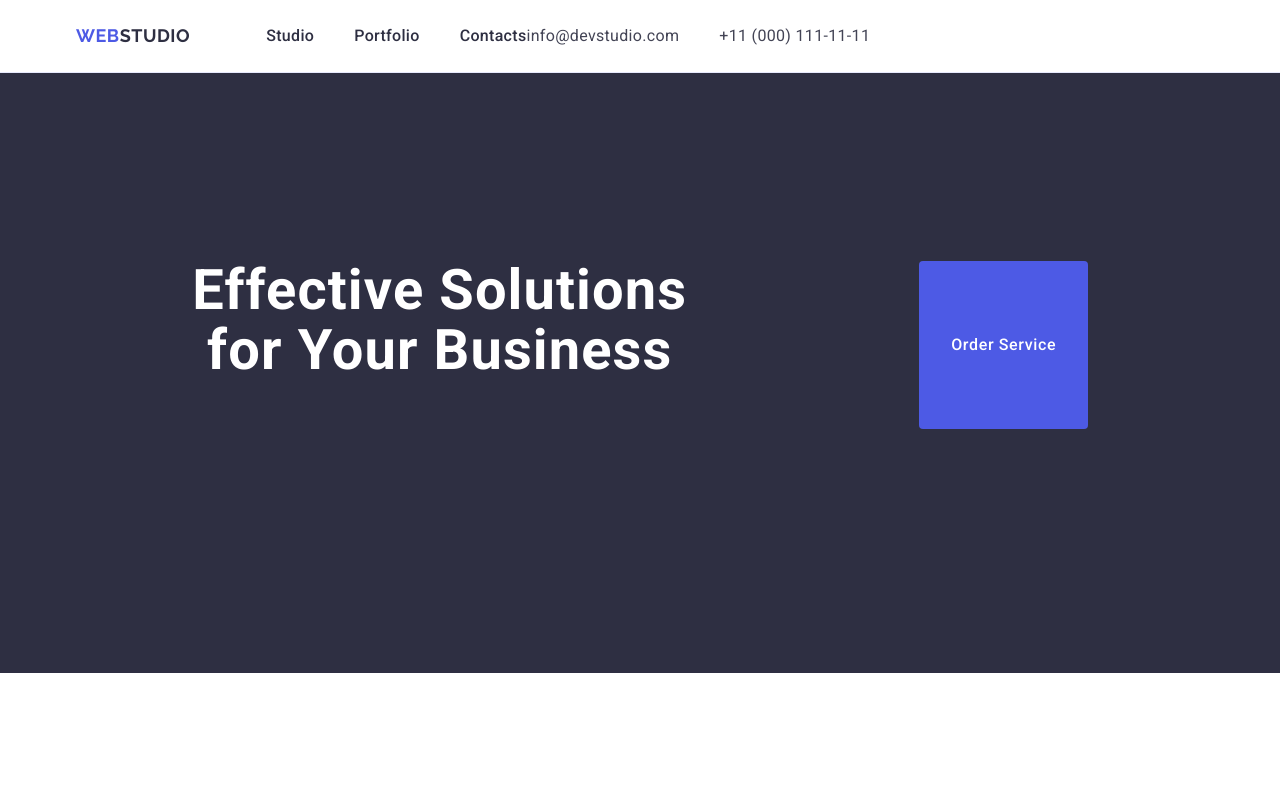
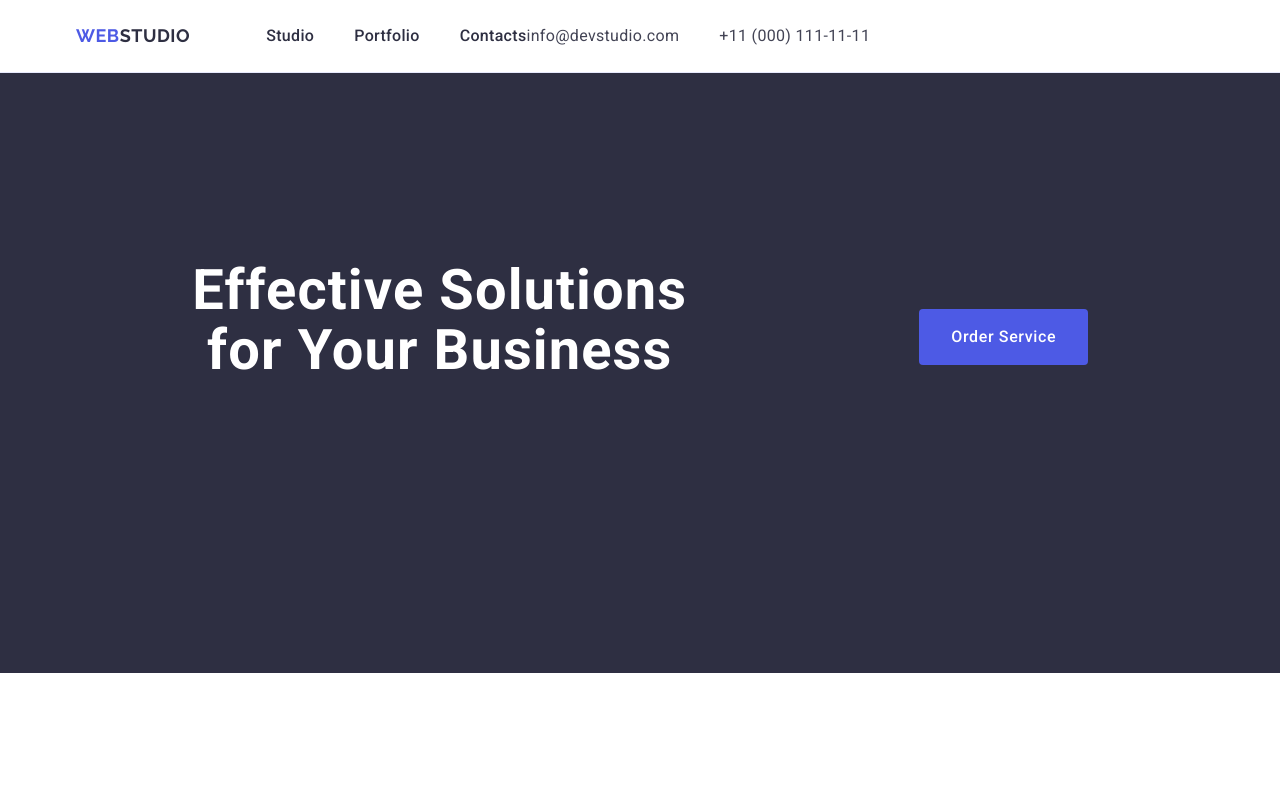
Before and after one commit to Daria0751/goit-markup-hw-03, a plain HTML site: page index.html in a window 1280 px wide. Shown: the top 800 px of the page. Drawn offline with nearby package versions, Linux system fonts and the light colour scheme.

Commit message:
add index file

```diff
--- a/css/styles.css
+++ b/css/styles.css
@@ -146,20 +146,20 @@ font-weight: 400;
 }
 
 .btn{
-font-family: "Roboto", sans-serif;
-background-color: #4D5AE5;
-font-size: 16px;
 font-weight: 500;
-line-height: 1.5;
-letter-spacing: 0.04em;
-color: #ffffff;
-font-weight: 500;
-margin: 0 auto;
-display: block;
-padding: 16px 32px;
-border-radius: 4px;
-border: none;
-min-width: 169px;
+    font-size: 16px;
+    line-height: 1.5;
+    letter-spacing: 0.04em;
+    color: #ffffff;
+    background-color: #4d5ae5;
+    min-width: 169px;
+    height: 56px;
+    margin-left: auto;
+    margin-right: auto;
+    margin-top: 48px;
+    display: block;
+    border: none;
+    border-radius: 4px
 }
 
 .btn:hover, .btn:focus{
```
